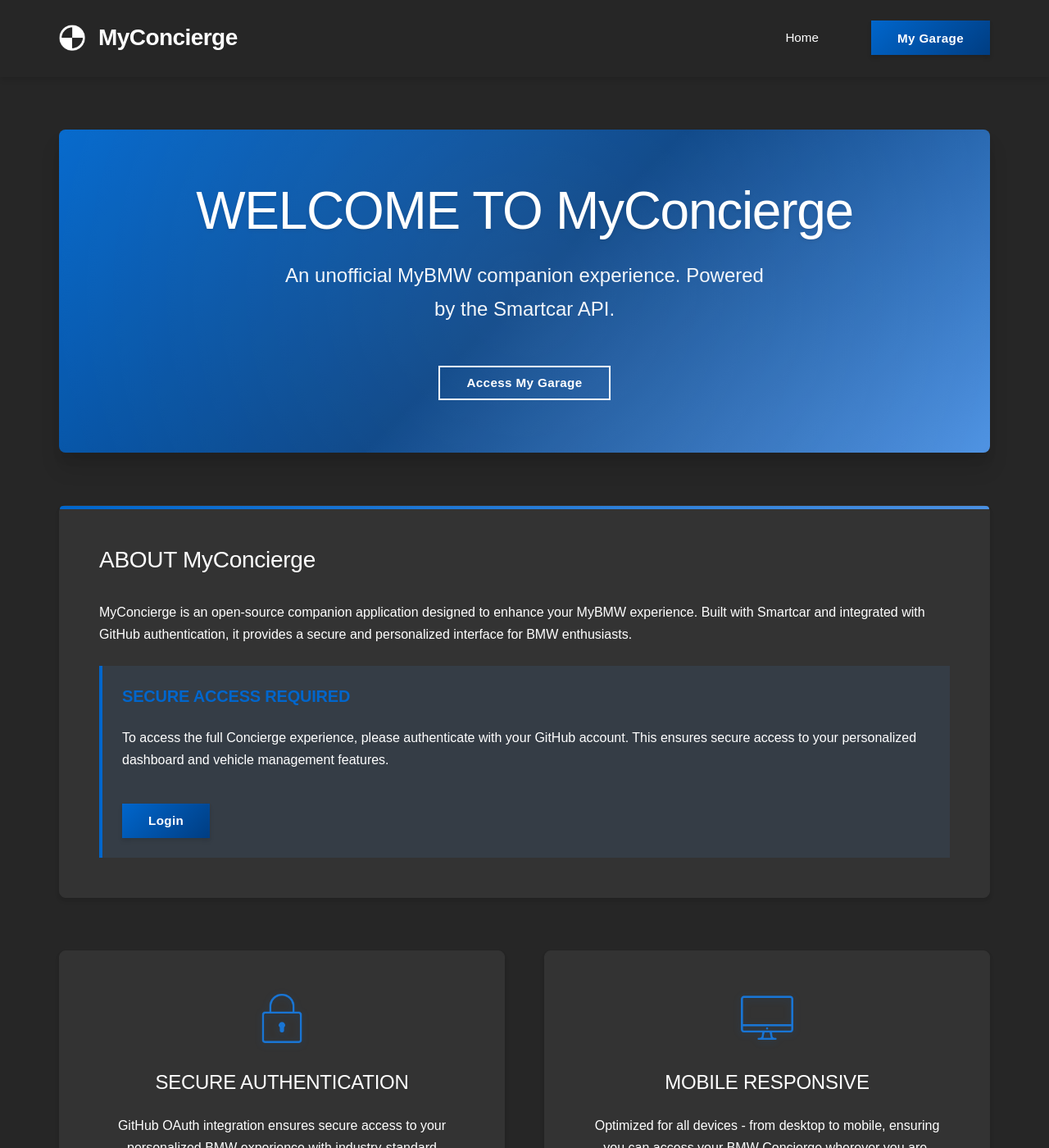
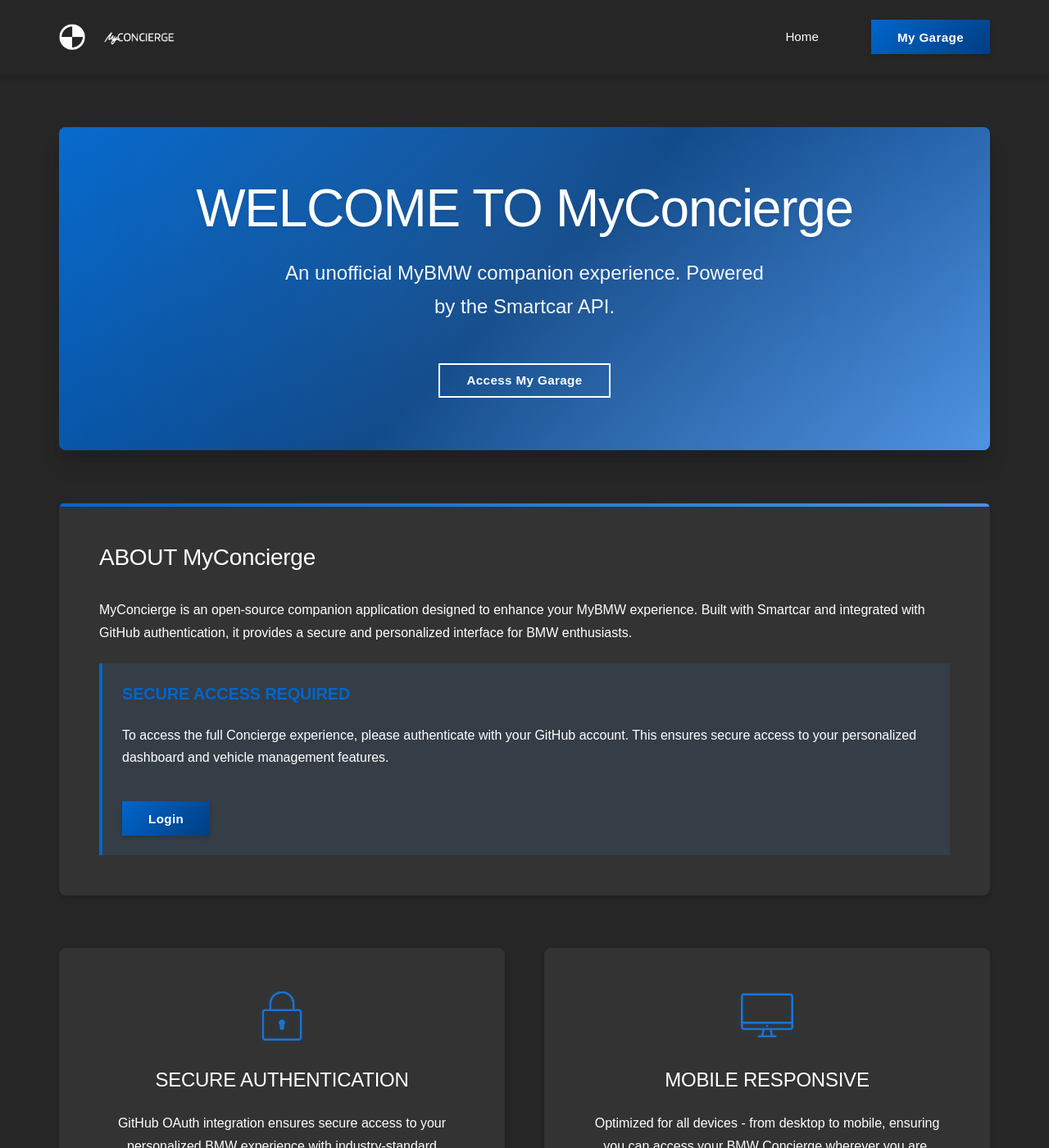
Before and after one commit to chatala1/BMW-Concierge, a Jekyll site: the page built from index.html, in a window 1280 px wide and 1400 px high. Shown: the whole window at 82% size. Built offline with Jekyll 4.4.1, drawn with Linux system fonts in a browser that asks for light colours; some web fonts are replaced.

Commit message:
Replace 'MyConcierge' text with PNG logo in navigation header
Co-authored-by: chatala1 <16328550+chatala1@users.noreply.github.com>

```diff
--- a/_layouts/default.html
+++ b/_layouts/default.html
@@ -35,7 +35,7 @@
                         <line x1="12" y1="6" x2="12" y2="18" stroke-width="1.5"/>
                         <line x1="6" y1="12" x2="18" y2="12" stroke-width="1.5"/>
                     </svg>
-                    MyConcierge
+                    <img src="{{ '/assets/images/MyConcierge.png' | relative_url }}" alt="MyConcierge Logo" class="myconcierge-logo">
                 </a>
 
                 <!-- Mobile Hamburger Button -->
--- a/assets/css/style.css
+++ b/assets/css/style.css
@@ -190,6 +190,14 @@ body {
     width: auto;
     height: auto;
     object-fit: contain; /* Maintain aspect ratio */
+}
+
+/* MyConcierge logo specific styling */
+.nav-brand .myconcierge-logo {
+    max-height: 28px; /* Slightly smaller than BMW logo to maintain proportion */
+    width: auto;
+    object-fit: contain;
+    filter: none; /* Override the invert filter for this logo */
 }
 
 /* Mobile Hamburger Button */
```
